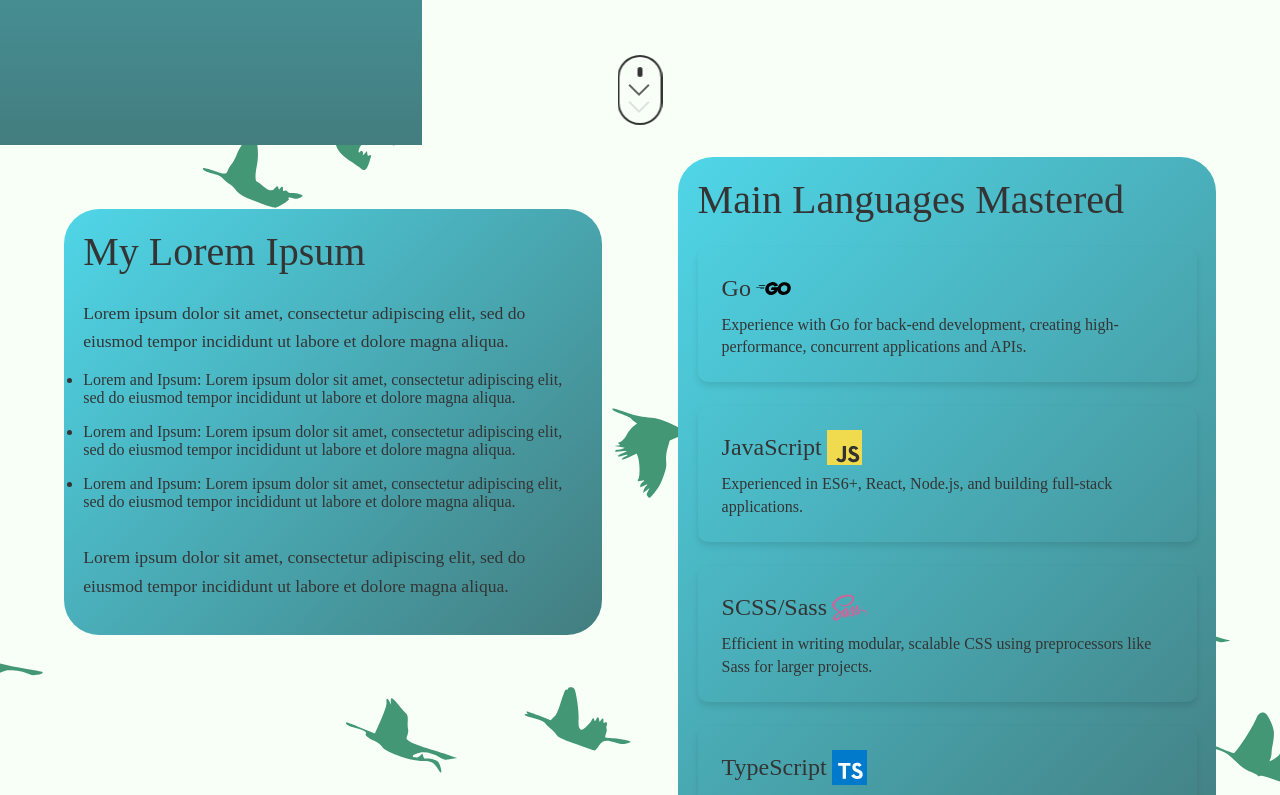
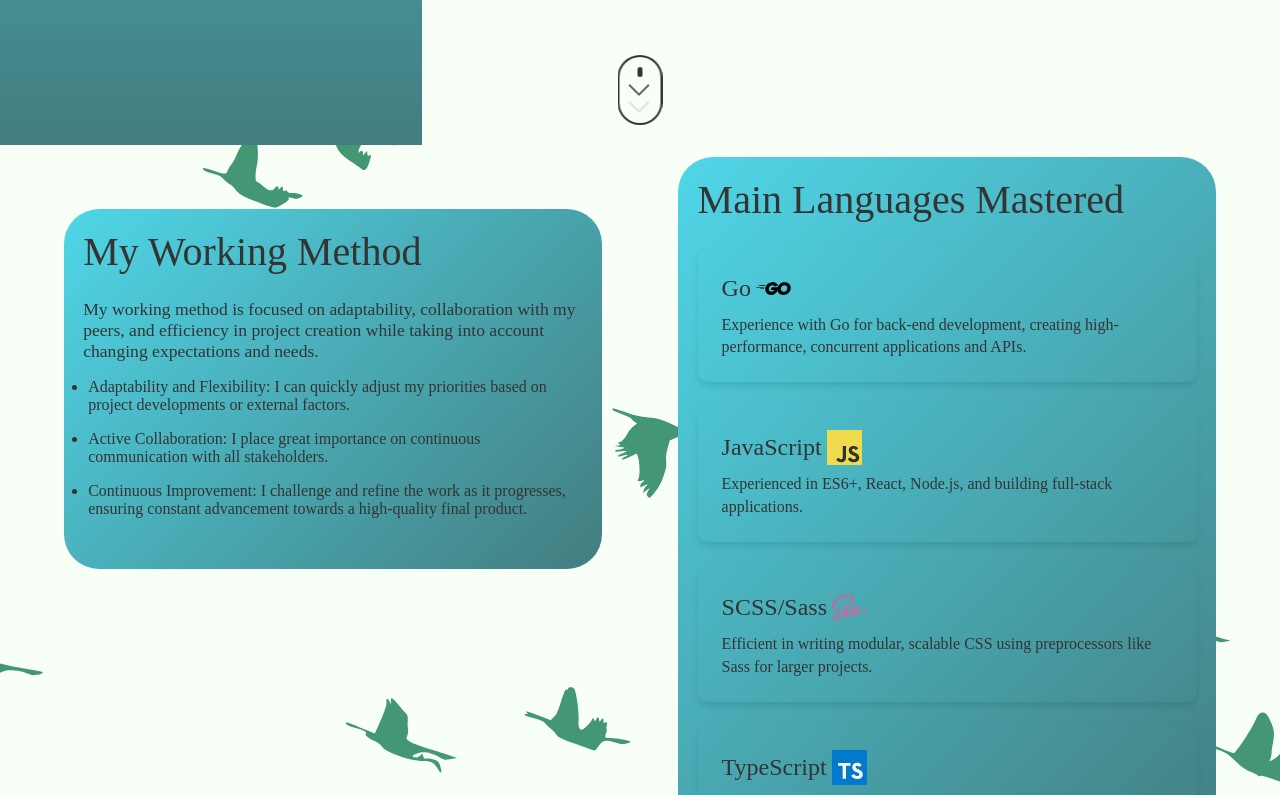
Before and after one commit to SLecureu/SLecureu.github.io, a React (Vite) app: page / in a window 1280 px wide. Shown: the part 655-1450 px from the top of the page. Built offline with nearby package versions, Linux system fonts and the light colour scheme.

Commit message:
feat(page2): language

```diff
--- a/src/pages/page2.jsx
+++ b/src/pages/page2.jsx
@@ -17,34 +17,74 @@ const Page2 = () => {
         <main className="page2" id="skills">
             <img src={Birds} className="birds" />
             <section className="work">
-                <h1>My Lorem Ipsum</h1>
+                <h1>
+                    {language == "fr"
+                        ? `Ma méthode de
+                    travail`
+                        : `My Working Method`}
+                </h1>
                 <p>
-                    Lorem ipsum dolor sit amet, consectetur adipiscing elit, sed
-                    do eiusmod tempor incididunt ut labore et dolore magna
-                    aliqua.
+                    {language == "fr"
+                        ? `Ma méthode de travail est centrée sur l'adaptabilité, la
+                    collaboration avec mes pairs, et l'efficacité dans la
+                    création de projets tout en tenant compte des attentes et
+                    besoins changeants.`
+                        : ` My working method is focused on adaptability,
+                    collaboration with my peers, and efficiency in project
+                    creation while taking into account changing expectations
+                    and needs.`}
                 </p>
                 <ul>
                     <li>
-                        <strong>Lorem and Ipsum:</strong> Lorem ipsum dolor sit
-                        amet, consectetur adipiscing elit, sed do eiusmod tempor
-                        incididunt ut labore et dolore magna aliqua.
+                        {language == "fr" ? (
+                            <>
+                                <strong>Adaptation et Flexibilité:</strong> Je
+                                peux réajuster rapidement mes priorités en
+                                fonction des évolutions du projet ou de facteurs
+                                extérieurs.
+                            </>
+                        ) : (
+                            <>
+                                <strong>Adaptability and Flexibility:</strong> I
+                                can quickly adjust my priorities based on
+                                project developments or external factors.
+                            </>
+                        )}
                     </li>
                     <li>
-                        <strong>Lorem and Ipsum:</strong> Lorem ipsum dolor sit
-                        amet, consectetur adipiscing elit, sed do eiusmod tempor
-                        incididunt ut labore et dolore magna aliqua.
+                        {language == "fr" ? (
+                            <>
+                                <strong>Collaboration Active:</strong> J’accorde
+                                une importance particulière à la communication
+                                continue avec toutes les parties prenantes.
+                            </>
+                        ) : (
+                            <>
+                                <strong>Active Collaboration:</strong> I place
+                                great importance on continuous communication
+                                with all stakeholders.
+                            </>
+                        )}
                     </li>
                     <li>
-                        <strong>Lorem and Ipsum:</strong> Lorem ipsum dolor sit
-                        amet, consectetur adipiscing elit, sed do eiusmod tempor
-                        incididunt ut labore et dolore magna aliqua.
+                        {language == "fr" ? (
+                            <>
+                                <strong>Amélioration Continue:</strong> Je
+                                remets en cause et j'affine le travail au fur et
+                                à mesure, assurant ainsi une progression
+                                constante vers un produit final de haute
+                                qualité.
+                            </>
+                        ) : (
+                            <>
+                                <strong>Continuous Improvement:</strong> I
+                                challenge and refine the work as it progresses,
+                                ensuring constant advancement towards a
+                                high-quality final product.
+                            </>
+                        )}
                     </li>
                 </ul>
-                <p>
-                    Lorem ipsum dolor sit amet, consectetur adipiscing elit, sed
-                    do eiusmod tempor incididunt ut labore et dolore magna
-                    aliqua.
-                </p>
             </section>
 
             <section className="skills">
--- a/src/pages/page2.scss
+++ b/src/pages/page2.scss
@@ -60,12 +60,14 @@
 
         p {
             font-size: calc(var(--size) * 1.1);
-            line-height: 1.6;
             margin-bottom: calc(var(--size));
         }
 
         ul {
             margin-bottom: calc(var(--size) * 2);
+            padding-left: 5px;
+            padding-right: 5px;
+
             li {
                 font-size: var(--size);
                 margin-bottom: var(--size);
```
